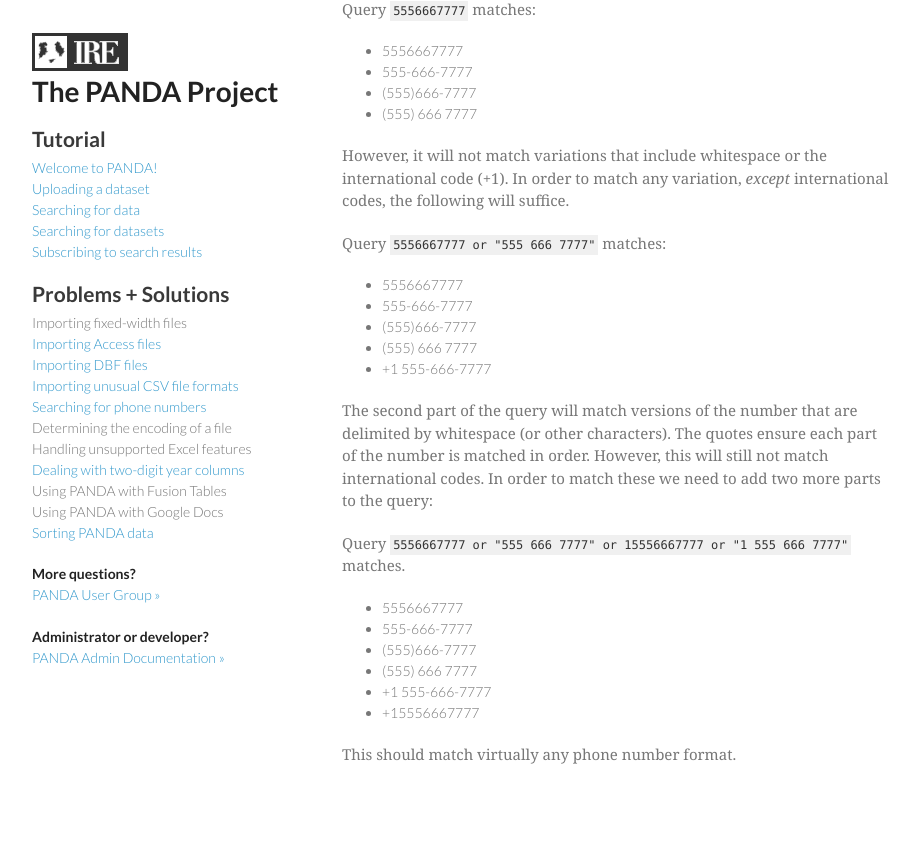
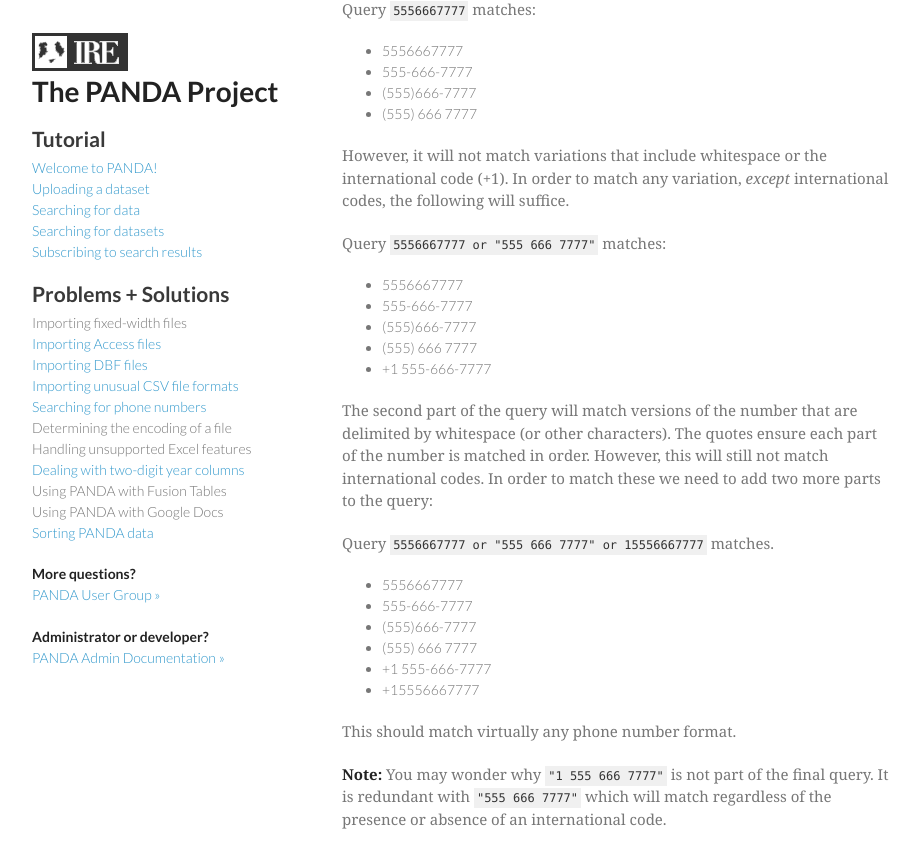
Before and after one commit to pandaproject/pandaproject.github.com, a Jekyll site: the page built from docs/searching-for-phone-numbers.md, in a window 1280 px wide and 900 px high, scrolled down 693 px. Shown: the top 868 px of the window, without its empty margins (178-1098 px from the left). Built offline with Jekyll 4.4.1, drawn with Linux system fonts in a browser that asks for light colours; Markdown is read by kramdown in place of the engine named in the settings; before the commit the page ends 1528 px from its top, so only the background shows below that; some of the changed lines change nothing that is shown.

Commit message:
Tweak phone numbers doc.

```diff
--- a/docs/searching-for-phone-numbers.md
+++ b/docs/searching-for-phone-numbers.md
@@ -43,7 +43,7 @@
 
 The second part of the query will match versions of the number that are delimited by whitespace (or other characters). The quotes ensure each part of the number is matched in order. However, this will still not match international codes. In order to match these we need to add two more parts to the query:
 
-Query `5556667777 or "555 666 7777" or 15556667777 or "1 555 666 7777"` matches.
+Query `5556667777 or "555 666 7777" or 15556667777` matches.
 
 * 5556667777
 * 555-666-7777
@@ -53,3 +53,5 @@
 * +15556667777
 
 This should match virtually any phone number format.
+
+<strong>Note:</strong> You may wonder why `"1 555 666 7777"` is not part of the final query. It is redundant with `"555 666 7777"` which will match regardless of the presence or absence of an international code.
```
